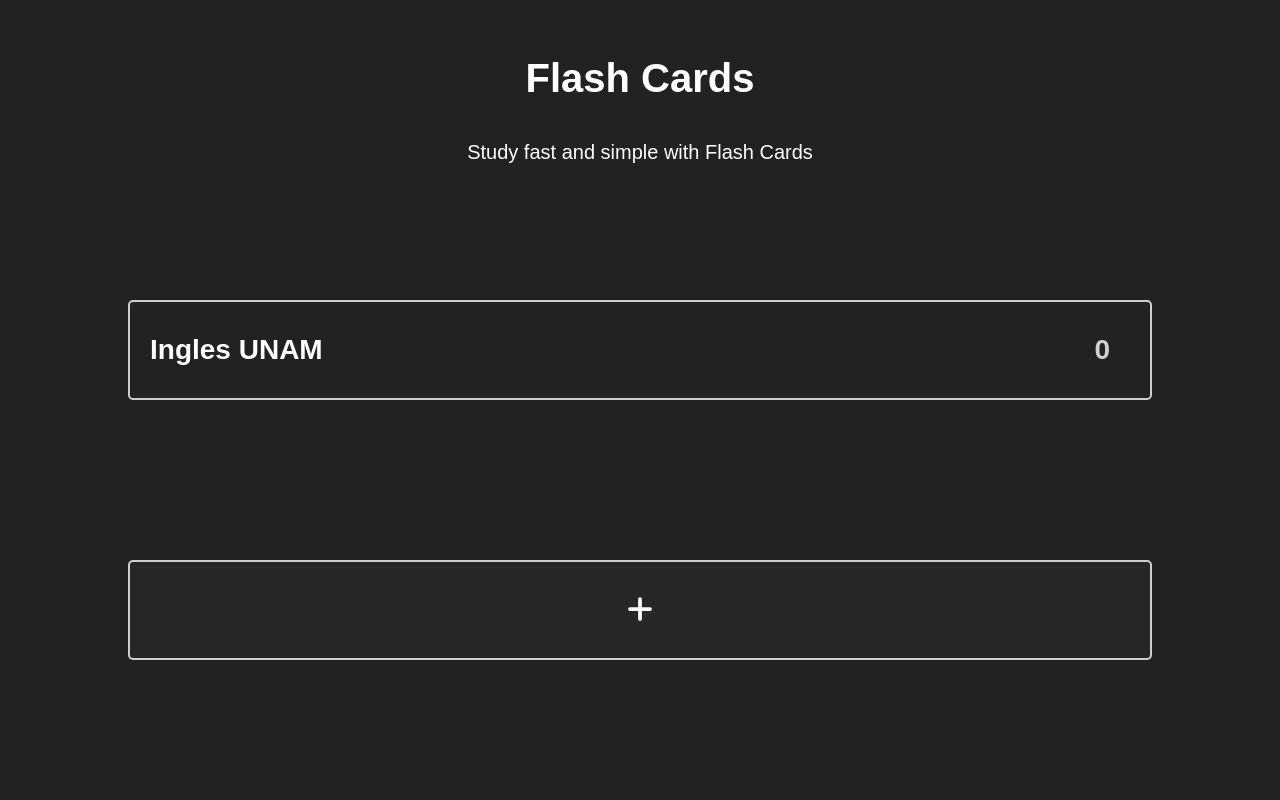
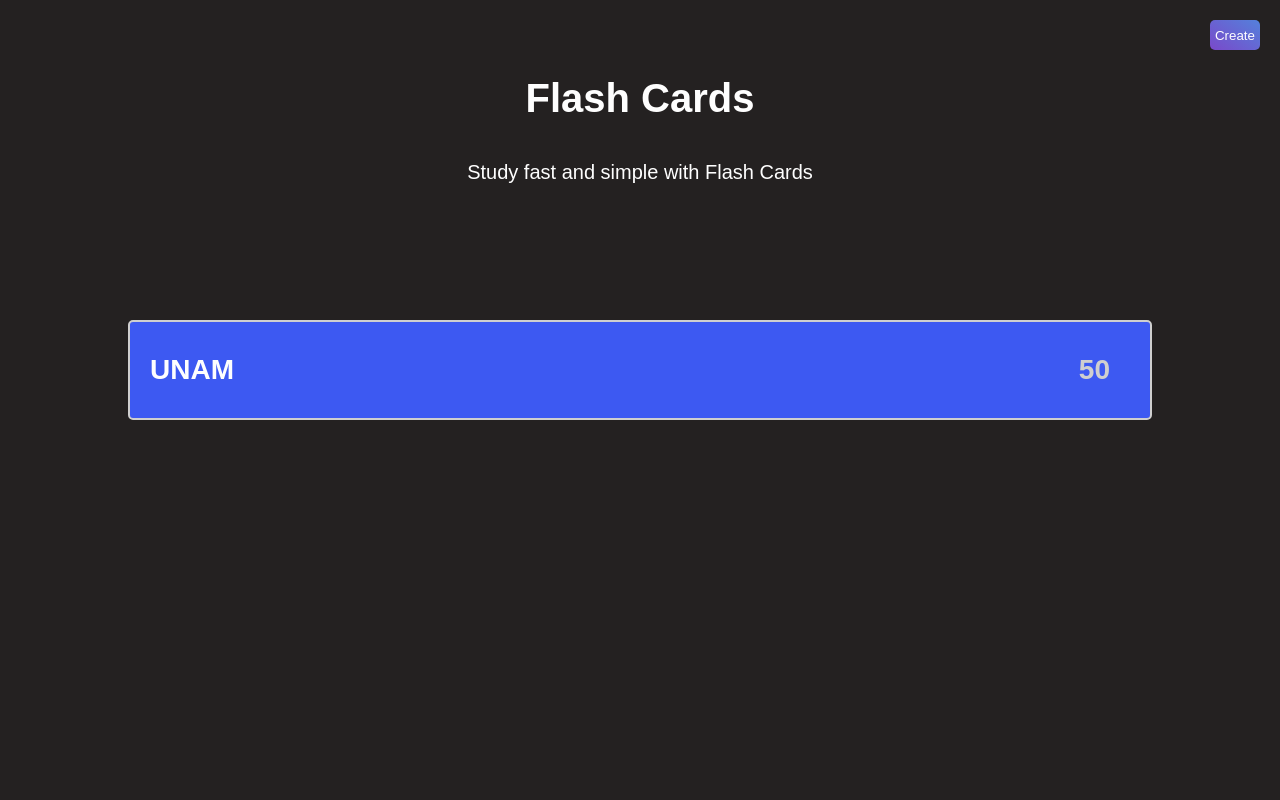
Before and after one commit to AlePhenix/FlashCards, a plain HTML site: page index.html in a window 1280 px wide. Drawn offline with Linux system fonts and the light colour scheme.

Commit message:
We add a new carpet predeterminated call UNAM with the 50 more use verbs. and added new stiles and a new structure for the main part

```diff
--- a/index.html
+++ b/index.html
@@ -7,18 +7,17 @@
     <title>Flash Cards</title>
 </head>
 <body id="body">
+    <header>
+        <button id="createCardButton" class="button">
+            <p>Create</p>
+        </button>
+    </header>
     <main id="main">
         <div class="presentation-container">
             <h1 class="title-h1">Flash Cards</h1>
             <p class="subtitle">Study fast and simple with Flash Cards</p>
         </div>
         <ul id="library" class="library">
-            <li>
-                <button id="createCardButton" class="button">
-                    <img class="icon" src="SVG/pus-Icon.svg" alt="Crear">
-                </button>
-            </li>
-
         </ul>
         <div id="albumCreatorContainer" class="">
 
--- a/src/button.js
+++ b/src/button.js
@@ -3,6 +3,61 @@ const albumCreatorContainer = document.getElementById('albumCreatorContainer');
 const albumLibrary = document.getElementById('library');
 const albumSlide = document.getElementById('AlbumSlide');
 
+// Lista de vervos a usar como ejemplo
+const listVerbs = [
+    { question: 'be', answer: 'ser/estar' },
+    { question: 'have', answer: 'tener' },
+    { question: 'do', answer: 'hacer' },
+    { question: 'say', answer: 'decir' },
+    { question: 'get', answer: 'obtener' },
+    { question: 'make', answer: 'hacer' },
+    { question: 'go', answer: 'ir' },
+    { question: 'know', answer: 'saber/conocer' },
+    { question: 'take', answer: 'tomar' },
+    { question: 'see', answer: 'ver' },
+    { question: 'come', answer: 'venir' },
+    { question: 'think', answer: 'pensar' },
+    { question: 'look', answer: 'mirar' },
+    { question: 'want', answer: 'querer' },
+    { question: 'give', answer: 'dar' },
+    { question: 'use', answer: 'usar' },
+    { question: 'find', answer: 'encontrar' },
+    { question: 'tell', answer: 'decir/informar' },
+    { question: 'ask', answer: 'preguntar' },
+    { question: 'work', answer: 'trabajar' },
+    { question: 'seem', answer: 'parecer' },
+    { question: 'try', answer: 'intentar' },
+    { question: 'leave', answer: 'salir/dejar' },
+    { question: 'call', answer: 'llamar' },
+    { question: 'need', answer: 'necesitar' },
+    { question: 'try', answer: 'intentar' },
+    { question: 'ask', answer: 'preguntar' },
+    { question: 'tell', answer: 'decir/informar' },
+    { question: 'become', answer: 'volverse/llegar a ser' },
+    { question: 'show', answer: 'mostrar' },
+    { question: 'play', answer: 'jugar/tocar' },
+    { question: 'move', answer: 'moverse' },
+    { question: 'like', answer: 'gustar' },
+    { question: 'help', answer: 'ayudar' },
+    { question: 'put', answer: 'poner' },
+    { question: 'take', answer: 'tomar' },
+    { question: 'follow', answer: 'seguir' },
+    { question: 'change', answer: 'cambiar' },
+    { question: 'believe', answer: 'creer' },
+    { question: 'watch', answer: 'mirar/ver' },
+    { question: 'try', answer: 'intentar' },
+    { question: 'talk', answer: 'hablar' },
+    { question: 'turn', answer: 'girar' },
+    { question: 'start', answer: 'comenzar' },
+    { question: 'show', answer: 'mostrar' },
+    { question: 'hear', answer: 'oír' },
+    { question: 'play', answer: 'jugar/tocar' },
+    { question: 'run', answer: 'correr' },
+    { question: 'move', answer: 'moverse' },
+    { question: 'like', answer: 'gustar' },
+]
+
+// Clase constructora del Album
 class Album {
     constructor (name){
         this.name = name;
@@ -12,6 +67,14 @@ class Album {
         this.answerCounter = 0;
         this.wrongCardsCounter = 0;
         this.rightCardsCounter = 0;
+    }
+    UNAM_Verbs (){
+        this.arrayCards = listVerbs;
+
+        this.counter = this.arrayCards.length;
+
+        this.openAlbum();
+        console.log("bamo bien")
     }
     counterPlus(){
         this.counter++;
@@ -24,6 +87,7 @@ class Album {
         console.log("Si jala todo bn")
     }
     openAlbum(){
+        console.log("esto si funciona")
         const self = this;
         const albumName = document.getElementById("albumName");
         var albumNameValue = albumName.textContent;
@@ -328,11 +392,19 @@ albumCreatorContainer.addEventListener("click", closeOverlay);
 createButton.addEventListener('click', openAlbumCreator);
 
 
-var myAlbum = new Album("UNAM");
+
+
+// Agregamos el Album predeterminado de los verbos en ingles
+var myAlbumUNAM = new Album("UNAM");
 
 albumLibrary.insertAdjacentHTML("afterbegin", `
-<li class="album">
-    <h4 id="albumName" class="title-h2">Ingles    UNAM</h4>
-    <p id="albumCounter" class="albumCounter">${myAlbum.counter}</p>
+<li class="album_UNAM album">
+    <h4 id="albumName" class="title-h2">UNAM</h4>
+    <p id="albumCounter" class="albumCounter">50</p>
 </li>
 `);
+
+const album = document.querySelector(".album_UNAM");
+album.addEventListener("click", function() {
+    myAlbumUNAM.UNAM_Verbs();
+   });
--- a/src/estilos.css
+++ b/src/estilos.css
@@ -21,6 +21,8 @@
     --pink: #F8CAC6;
     --yellow: #FCE79E;
     --red: #ffaaba;
+
+    --blue-unam: #3d59f2;
 
     --principal-LG:  linear-gradient(215deg, #5481db 0%, #7a49ca 100%);
     --secundary-LG:  linear-gradient(215deg, #4994da 0%, #a057d8 100%);
@@ -56,8 +58,8 @@
     color: var(--wihte);
 }
 .icon {
-    width: 30px;
-    height: 30px;
+    width: 20px;
+    height: 20px;
 }
 .principal-input {
     padding: 0 10px 0 10px;
@@ -100,10 +102,24 @@
 .flip-vertical-left {
 	animation: flip-vertical-left  0.4s ease-in-out both;
 }
-#body {
-    overflow: hidden;
+
+
+
+
+header {
+    background-color: var(--font);
 }
-
+#createCardButton {
+    position: absolute;
+    right: 20px;
+    top: 20px;
+    height: 30px;
+    padding: 5px;
+    border-radius: 5px;
+    border: 0px;
+    background: var(--principal-LG);
+    color: var(--wihte);
+}
 
 #main {
     display: grid;
@@ -111,6 +127,7 @@
     grid-template-rows: 300px 1fr;
     width: 100vw;
     height: 100vh;
+    padding: 20px;
     background-color: var(--font);
 }
 
@@ -127,13 +144,7 @@
     margin: 40px 0 80px 0;
 }
 
-#createCardButton {
-    width: 80vw;
-    height: 100px;
-    border-radius: 5px;
-    border: 2px solid var(--gray-30);
-    background-color: var(--transparent-bk);
-}
+
 
 #createCardButton:hover {
     background-color: var(--transparent-bk-select);
@@ -201,14 +212,13 @@
     border: 2px solid var(--gray-30);
     color: var(--gray-30);
 }
+.album_UNAM {
+    background-color: var(--blue-unam);
+}
 .album h4{
     margin-left: 20px ;
 }
-.album img{
-    position: absolute;
-    top: 10px;
-    right: 10px;
-}
+
 .albumCounter {
     margin-right: 40px;
     font-size: 28px;
@@ -237,7 +247,7 @@
     align-items: center;
     position: relative;
     width: 100%;
-    height: 50px;
+    height: 100px;
     padding: 20px;
 }
 .albumSlideHeader .headerSection{
@@ -245,7 +255,6 @@
     justify-content: space-between;
     align-items: center;
     height: 30px;
-
 }
 
 
```
